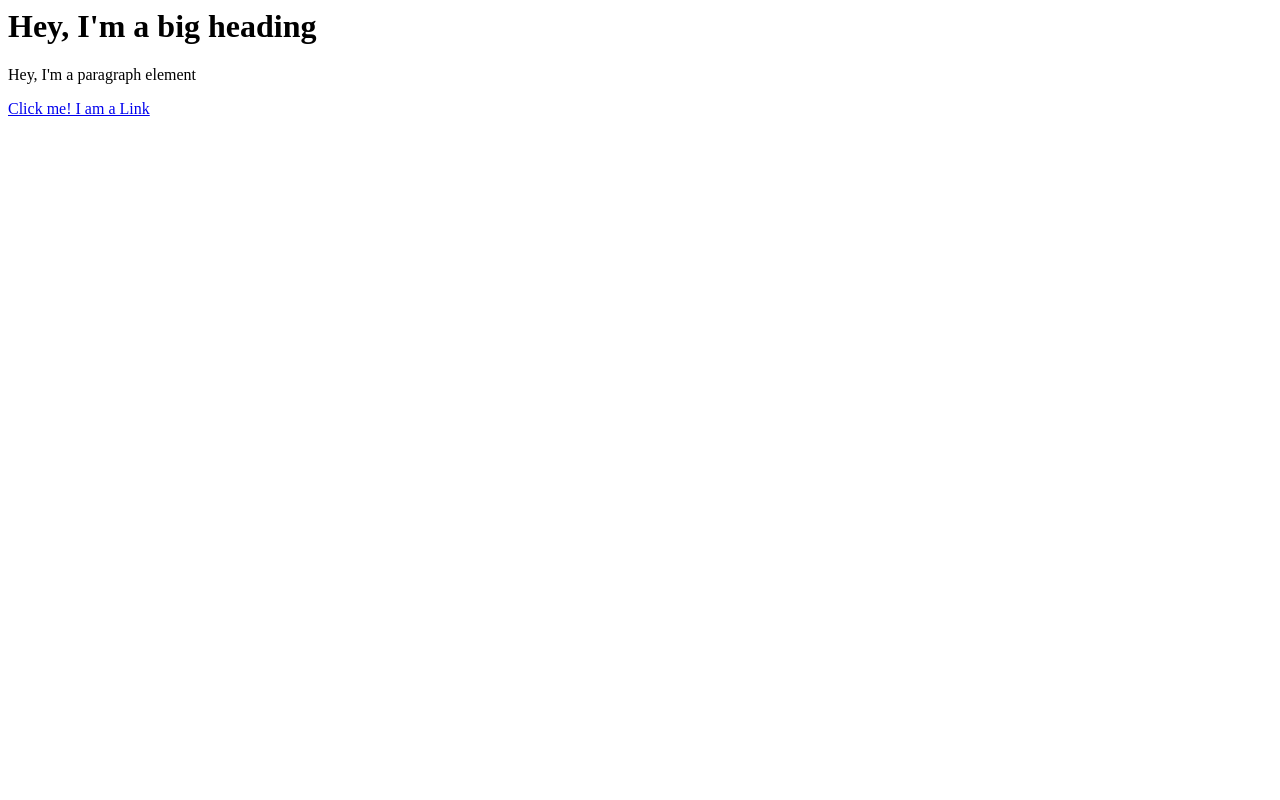
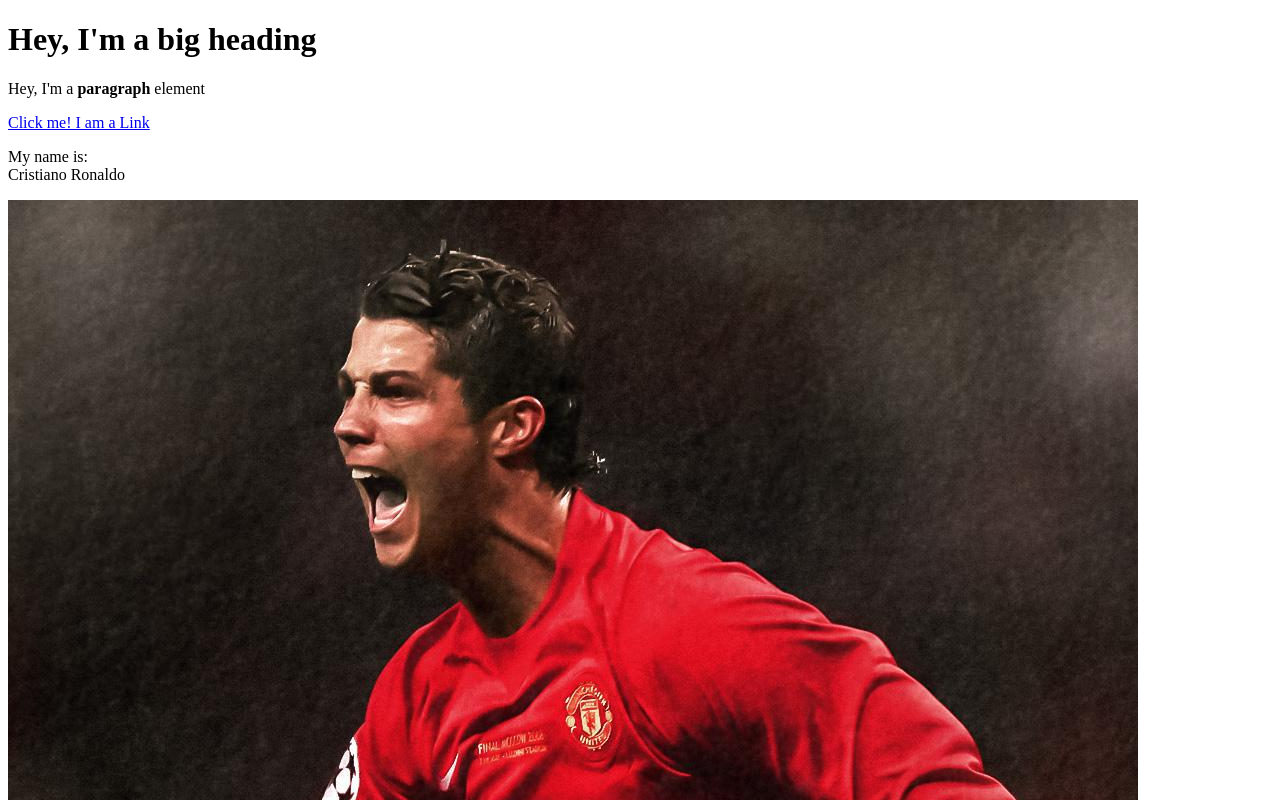
Before and after one commit to 999yasin/cartoon-hero, a plain HTML site: page test.html in a window 1280 px wide. Shown: the top 800 px of the page. Drawn offline with Linux system fonts and the light colour scheme.

Commit message:
Added a cr image and a few more elements

```diff
--- a/test.html
+++ b/test.html
@@ -1,3 +1,14 @@
-<h1>Hey, I'm a big heading</h1>
-<p>Hey, I'm a paragraph element</p>
-<a href="https://www.google.de/" target="_blank" title="Letf go to Google">Click me! I am a Link</a>
+<!DOCTYPE html>
+<html>
+<head>
+	<title>Test page</title>
+</head>
+<body>
+	<h1>Hey, I'm a big heading</h1>
+	<p>Hey, I'm a <b>paragraph</b> element</p>
+	<a href="https://www.google.de/" target="_blank" title="Letf go to Google">Click me! I am a Link</a>
+	<p>My name is:<br>
+	Cristiano Ronaldo</p>
+	<img src="img/cr.jpeg">
+</body>
+</html>
```
Also changed, not shown: img/cr.jpeg (added).
